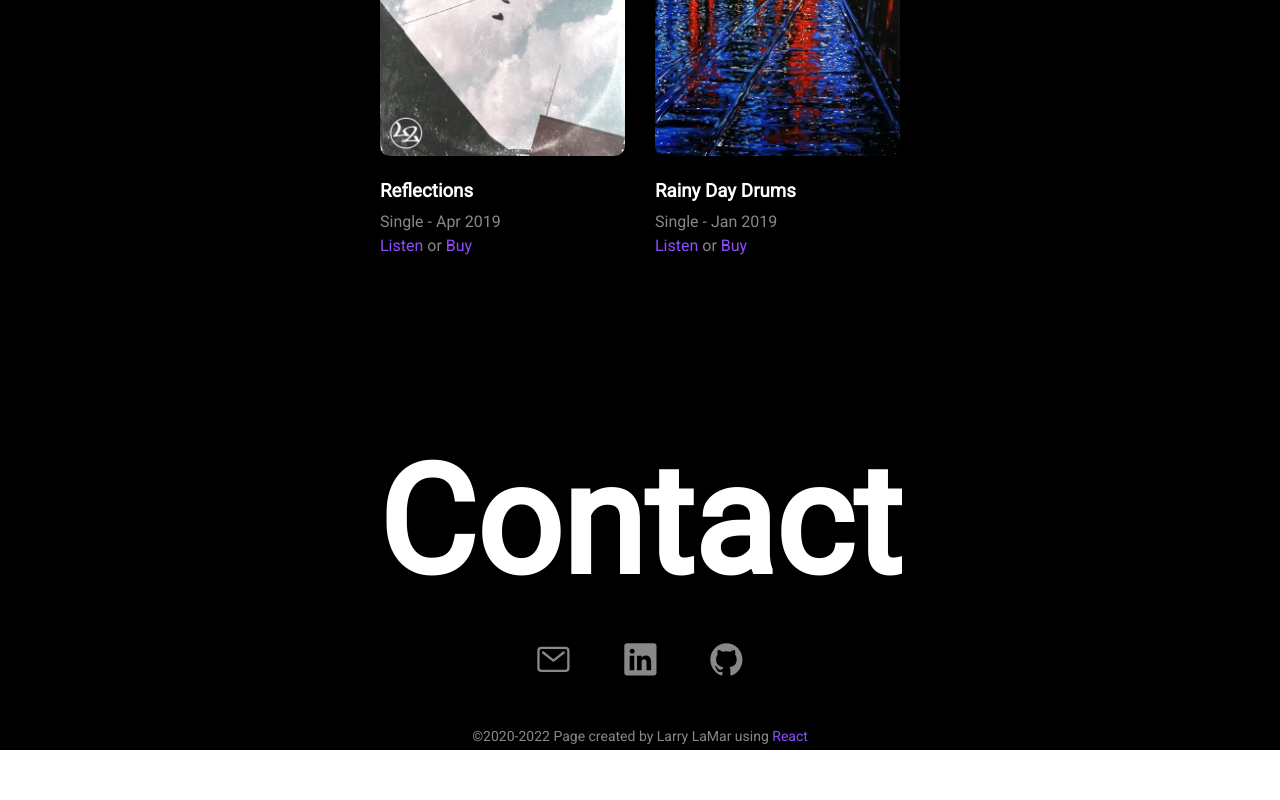
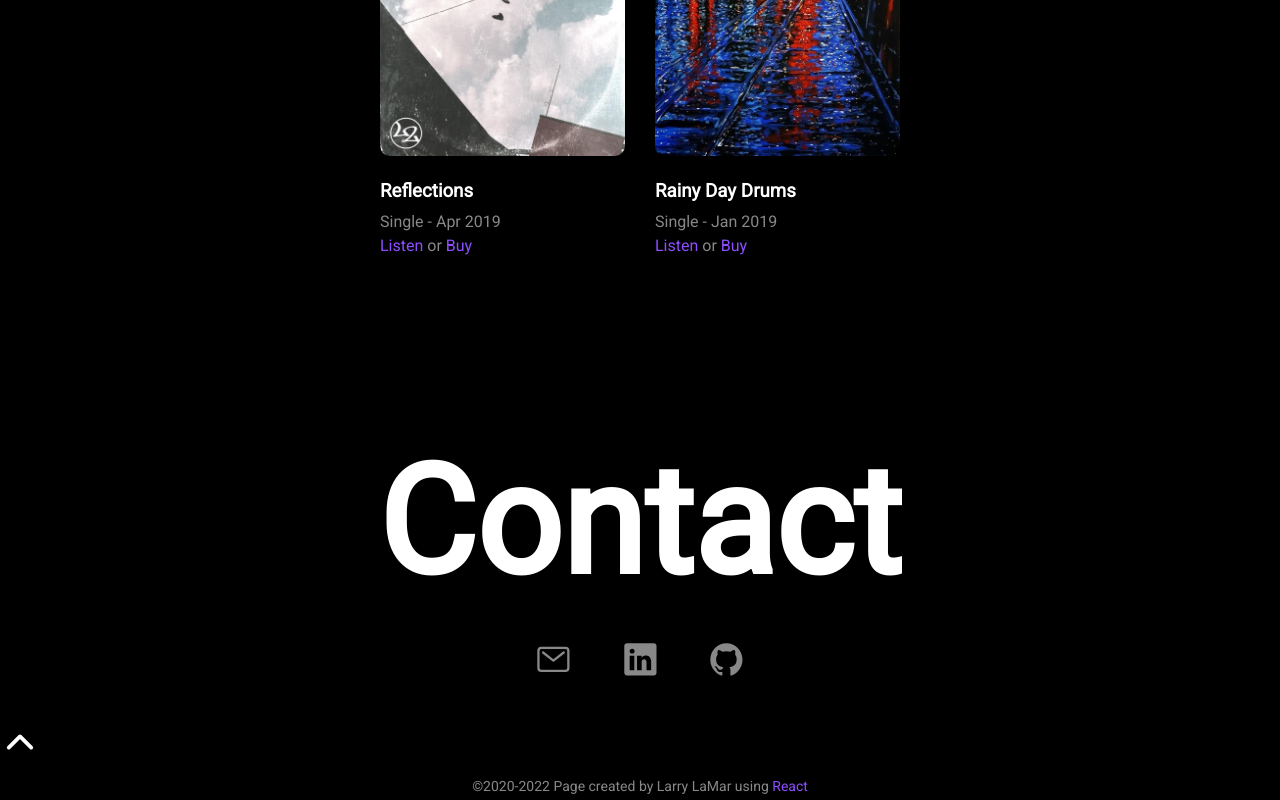
Before and after one commit to l2fc3s/portfolio, a React (Create React App) app: page / in a window 1280 px wide. Shown: the part 3509-4309 px from the top of the page. Before the commit the page ends 4259 px from the top, so only its background shows below. Built offline with nearby package versions, Linux system fonts and the light colour scheme.

Commit message:
added up arrow

```diff
--- /dev/null
+++ b/src/components/Chevron.css
@@ -0,0 +1,7 @@
+.arrow-up {
+  color: #fff;
+  font-size: 2.5rem;
+  transition: 0.5s ease;
+  background-color: black;
+  position: sticky;
+}
--- /dev/null
+++ b/src/components/Chevron.js
@@ -0,0 +1,14 @@
+import './Chevron.css'
+import { IoChevronUp } from "react-icons/io5";
+import React from 'react'
+
+function Chevron() {
+  return (
+    <div className='arrow-up'>
+      <IoChevronUp />
+    </div>
+
+  )
+}
+
+export default Chevron
--- a/src/components/Pages/Contact/Contact.js
+++ b/src/components/Pages/Contact/Contact.js
@@ -2,8 +2,11 @@ import React from "react";
 import "./Contact.css";
 import { IoMailOutline, IoLogoLinkedin, IoLogoGithub } from "react-icons/io5";
 import { Fade } from "react-reveal";
+import Chevron from "../../Chevron";
 
 function Contact() {
+
+
   return (
     <>
       <div id="contactSection" className="contact-section">
@@ -27,6 +30,7 @@ function Contact() {
           </div>
         </Fade>
       </div>
+      <Chevron />
     </>
   );
 }
```
